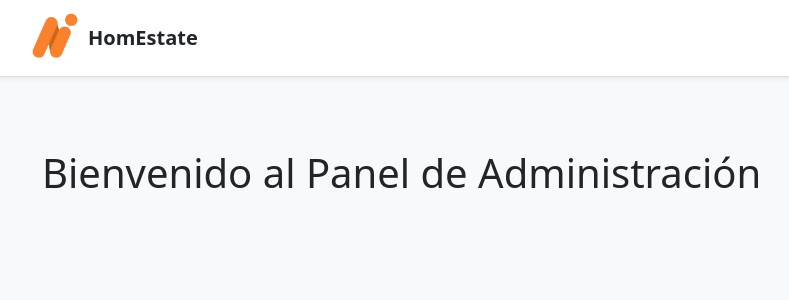
After one commit to Homestate-dev/homestate-web, a Django app: page /admin-dashboard/ in a window 1280 px wide. The commit adds this page. Shown: the top 300 px of the page, without its empty margins (52-841 px from the left). Run offline with Django 5.2, Linux system fonts and the light colour scheme; the visitor is signed in with stand-in values (Sample User, id 1); some libraries are stand-ins or nearby versions.

Commit message:
Configurado-admin seguridad

```diff
--- /dev/null
+++ b/core/templates/core/admin/dashboard.html
@@ -0,0 +1,8 @@
+{% extends 'core/base.html' %}
+{% block title %}Panel Admin{% endblock %}
+{% block content %}
+<div class="container py-5">
+  <h1>Bienvenido al Panel de Administración</h1>
+  <!-- aquí tu navegación y widgets personalizados -->
+</div>
+{% endblock %}
--- a/core/templates/core/base.html
+++ b/core/templates/core/base.html
@@ -13,11 +13,17 @@
 </head>
 <body>
   <!-- Navbar (opcional) -->
-  <nav class="navbar navbar-dark bg-dark">
-    <div class="container">
-      <a class="navbar-brand" href="#">homestate</a>
-    </div>
-  </nav>
+<nav class="navbar navbar-light bg-white shadow-sm border-bottom">
+  <div class="container">
+    <!-- Contenedor que une logo y texto -->
+    <a class="navbar-brand d-flex align-items-center text-dark fw-bold" href="#">
+      <img src="{% static 'core/img/logo.png' %}" alt="Logo" style="width: 50px; height: 50px;" class="me-2">
+      HomEstate
+    </a>
+  </div>
+</nav>
+
+
 
   <div class="container mt-4">
     {% block content %}
--- a/core/templates/core/components/_login_form.html
+++ b/core/templates/core/components/_login_form.html
@@ -1,3 +1,5 @@
+<!--core/components/_login_form.html-->
+
 <div class="card-body">
   <!-- Contenedor de mensajes -->
   <div id="messageContainer" class="alert d-none" role="alert"></div>
--- /dev/null
+++ b/core/urls.py
@@ -0,0 +1,10 @@
+# aqui quiero que pongas el nombre del archivo y dentro del sistema de carpetas donde se encuentra este archivo
+# core/urls.py
+from django.urls import path
+from . import views
+
+urlpatterns = [
+    path('', views.inicio, name='inicio'),
+    path('admin-login/', views.admin_login,   name='admin-login'),
+    path('admin-dashboard/', views.admin_dashboard, name='admin-dashboard'),
+]
--- a/core/views.py
+++ b/core/views.py
@@ -1,8 +1,17 @@
-from django.shortcuts import render
 
+# core/views.py
+# core/views.py
+from django.shortcuts import render, redirect
+from django.contrib.auth.decorators import login_required
 
 def inicio(request):
     return render(request, 'core/base.html')
 
-def login(request):
+def admin_login(request):
+    if request.user.is_authenticated:
+        return redirect('admin-dashboard')
     return render(request, 'core/login.html')
+
+@login_required(login_url='admin-login')
+def admin_dashboard(request):
+    return render(request, 'core/admin/dashboard.html')
--- a/homestate_web/settings.py
+++ b/homestate_web/settings.py
@@ -31,7 +31,7 @@ ALLOWED_HOSTS = []
 # Application definition
 
 INSTALLED_APPS = [
-    'django.contrib.admin',
+    #'django.contrib.admin',
     'django.contrib.auth',
     'django.contrib.contenttypes',
     'django.contrib.sessions',
--- a/homestate_web/urls.py
+++ b/homestate_web/urls.py
@@ -14,12 +14,12 @@ Including another URLconf
     1. Import the include() function: from django.urls import include, path
     2. Add a URL to urlpatterns:  path('blog/', include('blog.urls'))
 """
-from django.contrib import admin
-from django.urls import path
+# aqui quiero que pongas el nombre del archivo y dentro del sistema de carpetas donde se encuentra este archivo
+# homestate_web/urls.py
 
-from core import views
+from django.urls import path,include
+
 urlpatterns = [
-    path('admin/', admin.site.urls),
-    path('', views.inicio, name='inicio'),  # La URL principal
-    path('login/', views.login, name='login'),
+     # todas las URLs pasan por core/urls.py
+     path('', include('core.urls')),
 ]
```
Also changed, not shown: core/templates/core/login.html (+5 -2 lines).
